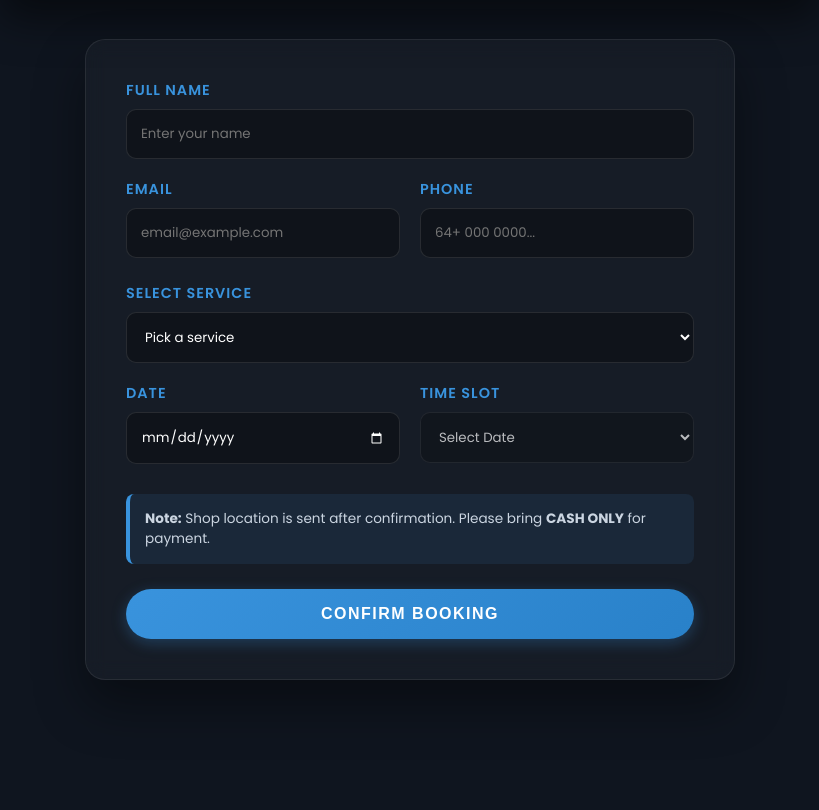
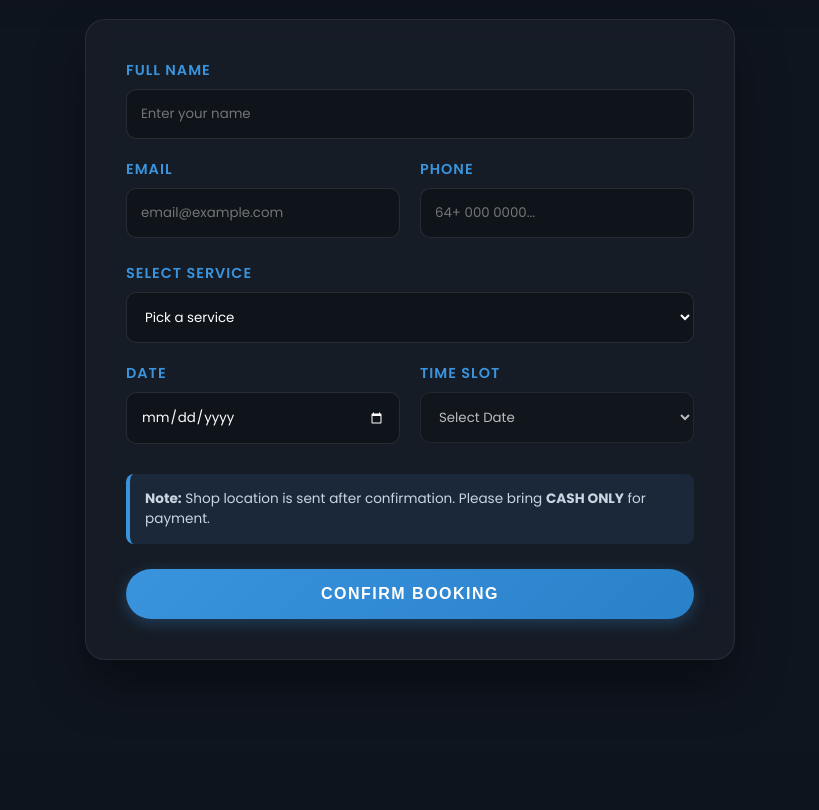
Before and after one commit to 21043santi/BarberWebsite-21043, a Flask app: page /booking in a window 1280 px wide. Shown: the part 477-1287 px from the top of the page, without its empty margins (230-1049 px from the left). After the commit the page ends 1137 px from the top, so only its background shows below. Run offline with Flask 3, Linux system fonts and the light colour scheme.

Commit message:
fixed in booking

```diff
--- a/templates/booking.html
+++ b/templates/booking.html
@@ -4,11 +4,9 @@
     <meta charset="UTF-8">
     <meta name="viewport" content="width=device-width, initial-scale=1.0">
     <title>Santi Styles | Bookings</title>
-
     <link rel="stylesheet" href="{{ url_for('static', filename='styles.css') }}">
     <style>
-        /* extra styles just for this page to keep it clean */
-
+        /* Shared panel layout to match the contact page */
         .booking-glass-panel {
             background: rgba(255, 255, 255, 0.03);
             border: 1px solid rgba(255, 255, 255, 0.08);
@@ -16,20 +14,17 @@
             padding: 40px;
             border-radius: 20px;
             max-width: 650px;
-            margin: -60px auto 50px;
+            margin: -40px auto 50px; /* Matched to contact page overlap */
             position: relative;
-            z-index: 5;
+            z-index: 10;
             box-shadow: 0 25px 50px rgba(0,0,0,0.4);
         }
-
         .input-row {
             display: flex;
             gap: 20px;
             margin-bottom: 5px;
         }
-
         .input-row div { flex: 1; }
-
         label {
             display: block;
             color: var(--primary-gold);
@@ -39,8 +34,6 @@
             text-transform: uppercase;
             letter-spacing: 1px;
         }
-
-
         input, select {
             width: 100%;
             padding: 14px;
@@ -52,16 +45,13 @@
             margin-bottom: 20px;
             transition: 0.3s;
         }
-
         input:focus, select:focus {
             outline: none;
             border-color: var(--primary-gold);
             background: rgba(0, 0, 0, 0.5);
         }
-
         select option { background: #1a1a1a; }
         select option:disabled { color: #ff4d4d; }
-
         .terms-alert {
             background: rgba(57, 147, 221, 0.1);
             padding: 15px;
@@ -74,10 +64,8 @@
     </style>
 </head>
 <body>
-
     <header>
         <nav>
-
             <a href="https://www.instagram.com/santi.styles/" target="_blank" class="nav-logo">
                 <svg xmlns="http://www.w3.org/2000/svg" width="35" height="35" fill="currentColor" viewBox="0 0 448 512">
                     <path d="M224.1 141c-63.6 0-114.9 51.3-114.9 114.9s51.3 114.9 114.9 114.9S339 319.5 339 255.9 287.7 141 224.1 141zm0 189.6c-41.1 0-74.7-33.5-74.7-74.7s33.5-74.7 74.7-74.7 74.7 33.5 74.7 74.7-33.6 74.7-74.7 74.7zm146.4-194.3c0 14.9-12 26.8-26.8 26.8-14.9 0-26.8-12-26.8-26.8s12-26.8 26.8-26.8 26.8 12 26.8 26.8zm76.1 27.2c-1.7-35.9-9.9-67.7-36.2-93.9-26.2-26.2-58-34.4-93.9-36.2-37-2.1-147.9-2.1-184.9 0-35.8 1.7-67.6 9.9-93.9 36.1s-34.4 58-36.2 93.9c-2.1 37-2.1 147.9 0 184.9 1.7 35.9 9.9 67.7 36.2 93.9s58 34.4 93.9 36.2c37 2.1 147.9 2.1 184.9 0 35.9-1.7 67.7-9.9 93.9-36.2 26.2-26.2 34.4-58 36.2-93.9 2.1-37 2.1-147.8 0-184.8zM398.8 388c-7.8 19.6-22.9 34.7-42.6 42.6-29.5 11.7-99.5 9-132.1 9s-102.7 2.6-132.1-9c-19.6-7.8-34.7-22.9-42.6-42.6-11.7-29.5-9-99.5-9-132.1s-2.6-102.7 9-132.1c7.8-19.6 22.9-34.7 42.6-42.6 29.5-11.7 99.5-9 132.1-9s102.7-2.6 132.1 9c19.6 7.8 34.7 22.9 42.6 42.6 11.7 29.5 9 99.5 9 132.1s2.7 102.7-9 132.1z"/>
@@ -91,19 +79,16 @@
         </nav>
     </header>
 
-    <main>
-        <main style="max-width: 1000px; padding-bottom: 40px; padding-top: 20px;">
-            <section class="hero1">
-                <h1 style="font-size: 2.5rem;">Book now.</h1>
-                <p style="margin-bottom: 0;">Book a service that will boost your confidence.</p>
-            </section>
-
+    <main style="max-width: 1000px; padding-bottom: 40px; padding-top: 40px;">
+        <section class="hero1">
+            <h1 style="font-size: 2.5rem;">Book now.</h1>
+            <p style="margin-bottom: 0;">Book a service that will boost your confidence.</p>
+        </section>
 
         <section class="booking-glass-panel">
             <form id="appointment-form">
                 <label>Full Name</label>
                 <input type="text" id="cust-name" required placeholder="Enter your name">
-
                 <div class="input-row">
                     <div>
                         <label>Email</label>
@@ -114,7 +99,6 @@
                         <input type="tel" id="cust-phone" required placeholder="64+ 000 0000...">
                     </div>
                 </div>
-
                 <label>Select Service</label>
                 <select id="cust-service" required>
                     <option value="" disabled selected>Pick a service</option>
@@ -123,7 +107,6 @@
                     <option value="Buzz Cut ($25)">Buzz Cut - $25</option>
                     <option value="Kids Haircut ($20)">Kids Haircut - $20</option>
                 </select>
-
                 <div class="input-row">
                     <div>
                         <label>Date</label>
@@ -133,7 +116,6 @@
                         <label>Time Slot</label>
                         <select id="cust-time" required disabled>
                             <option value="" disabled selected>Select Date</option>
-                            <!-- times of avilablity -->
                             <option value="09:00 AM">09:00 AM</option>
                             <option value="09:45 AM">09:45 AM</option>
                             <option value="10:30 AM">10:30 AM</option>
@@ -148,16 +130,13 @@
                         </select>
                     </div>
                 </div>
-
                 <div class="terms-alert">
                     <strong>Note:</strong> Shop location is sent after confirmation. Please bring <strong>CASH ONLY</strong> for payment.
                 </div>
-
                 <button type="submit" class="cta-button" style="width: 100%;">Confirm Booking</button>
             </form>
         </section>
     </main>
-
 
     <div id="booking-success-modal" class="modal" style="display: none;">
         <div class="modal-content" style="text-align: center; border-color: #22c55e;">
@@ -173,7 +152,6 @@
     </div>
 
     <script>
-
         document.getElementById('cust-date').addEventListener('change', async function(e) {
             const dateVal = e.target.value;
             const timeDropdown = document.getElementById('cust-time');
@@ -195,7 +173,6 @@
             });
         });
 
-
         document.getElementById('appointment-form').onsubmit = async function(e) {
             e.preventDefault();
 
@@ -214,19 +191,15 @@
                 body: JSON.stringify(bookingData)
             });
 
-            const result = await response.json();
-
             if (response.ok) {
-
                 const priceMatch = bookingData.service.match(/\(\$(\d+)\)/);
                 document.getElementById('modal-service-name').innerText = bookingData.service.split(' (')[0];
                 document.getElementById('modal-price-val').innerText = priceMatch ? "$" + priceMatch[1] : "TBD";
                 document.getElementById('booking-success-modal').style.display = 'block';
             } else {
-                alert(result.message);
+                alert("Something went wrong. Try again.");
             }
         };
-
 
         window.addEventListener('scroll', () => {
             document.querySelector('header').classList.toggle('scrolled', window.scrollY > 10);
```
